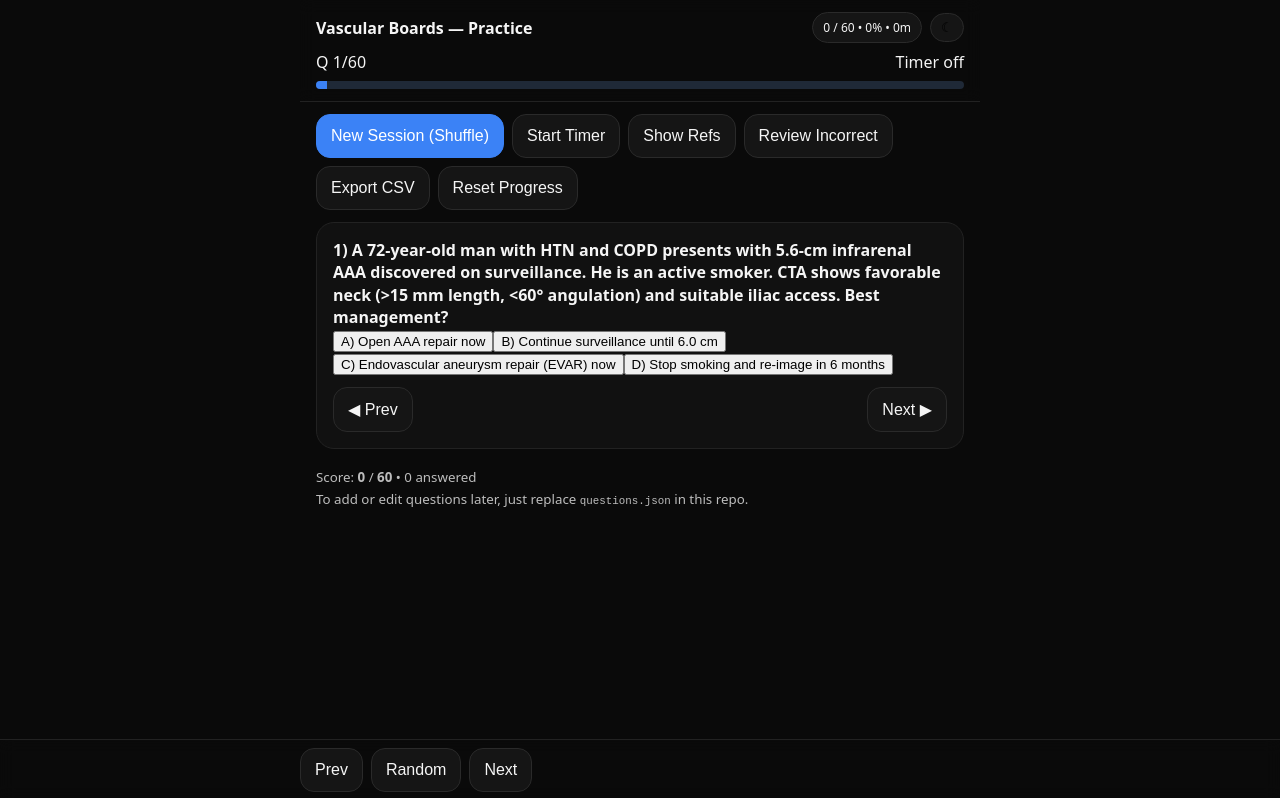
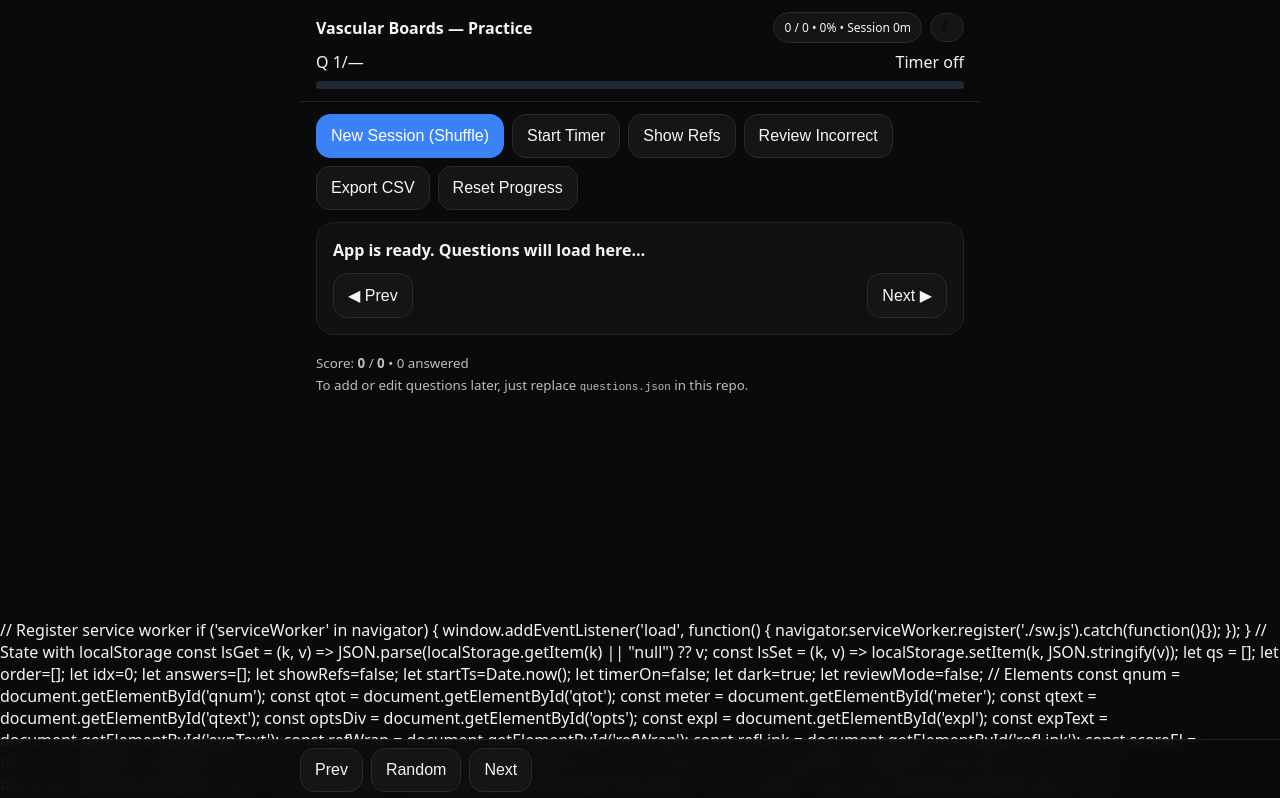
Before and after one commit to DrGoo1/vascular-boards-jg, a plain HTML site: page index.html in a window 1280 px wide. Shown: the top 798 px of the page. Drawn offline with Linux system fonts and the light colour scheme.

Commit message:
Update index.html

```diff
--- a/index.html
+++ b/index.html
@@ -95,15 +95,18 @@
   </div>
 
   <script>
-    // Fetch question set from questions.json
-    let QUESTIONS = [];
-    fetch('./questions.json?v=2025-08-12', { cache: 'no-store' })
-      .then(r => r.json())
-      .then(data => { QUESTIONS = data; init(); })
-      .catch(err => {
-        document.getElementById('qtext').textContent = 'Could not load questions.json. Check that it exists at the repo root.';
-        console.error(err);
-      });
+  let QUESTIONS = [];
+  fetch('./questions.json?v=2025-08-12', { cache: 'no-store' })
+    .then(r => r.json())
+    .then(data => {
+      QUESTIONS = data;
+      // TODO: call your render/init function here with QUESTIONS
+      // e.g., startQuiz(QUESTIONS);
+      console.log('Loaded questions:', QUESTIONS.length);
+    })
+    .catch(err => console.error('Failed to load questions.json', err));
+</script>
+
 
     // Register service worker
     if ('serviceWorker' in navigator) {
```
